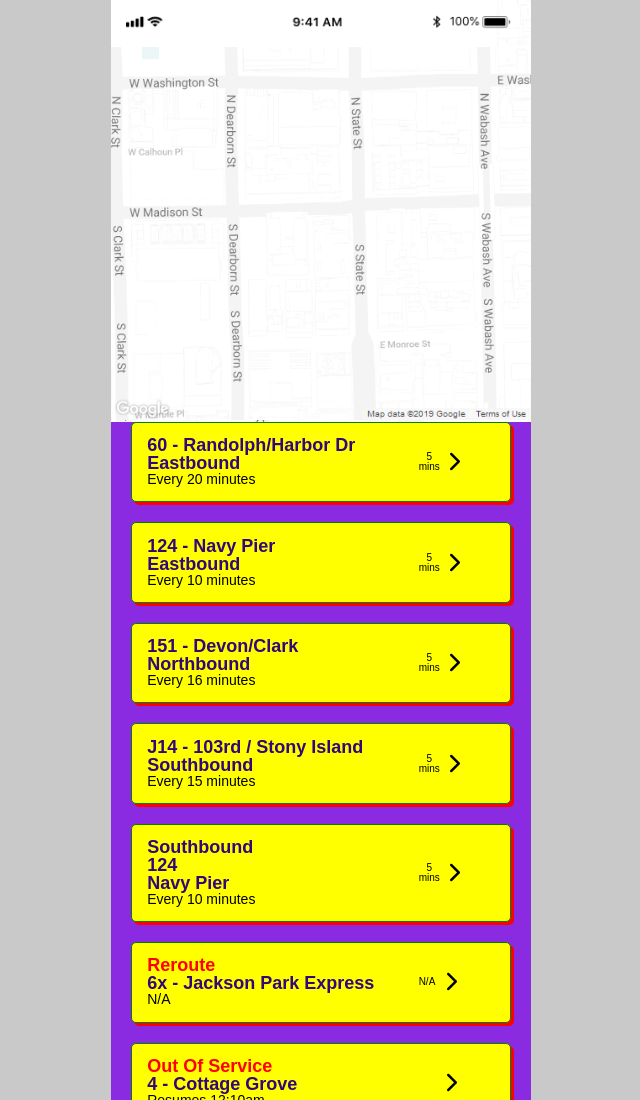
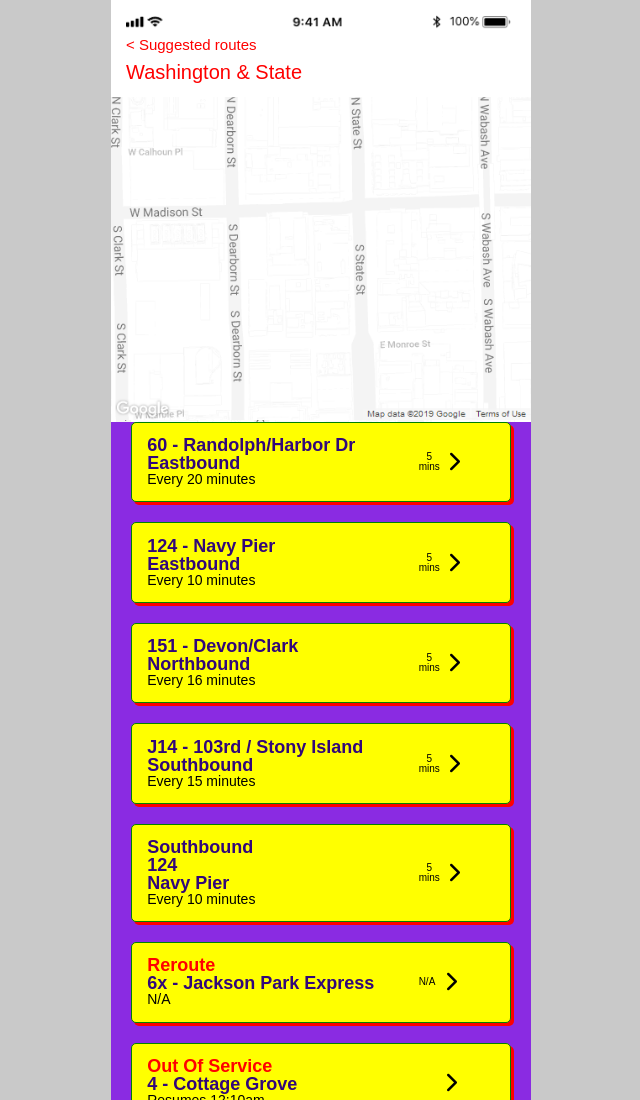
Before and after one commit to kindasortamaybe3/busybus, a plain HTML site: page index.html in a window 1280 px wide. Shown: the top 1100 px of the page, without its empty margins (319-959 px from the left). Drawn offline with Linux system fonts and the light colour scheme.

Commit message:
updated status bar and changed image url path

```diff
--- a/css/style.css
+++ b/css/style.css
@@ -18,10 +18,20 @@
     /*not quite sure why this is tiled?
     Get to it later!*/
   }
-
+ .statusbar p {
+   color: red;
+ }
+ .location {
+   font-size: 20px;
+   padding-top: 10px;
+ }
+ .routes {
+   font-size: 15px;
+   padding-top: 5px;
+ }
  .statusbar {
     position: center;
-    width: 385px;
+    width: 420px;
     background-color: white;
     margin: auto;
     padding: 15px;
--- a/index.html
+++ b/index.html
@@ -12,10 +12,12 @@
         <nav>
             <div class="statusbar">
                 <img src="images/light status bar.png" class="navimage" alt="iOS statusbar">
+                <p class="routes">< Suggested routes</p>
+                <p class="location">Washington & State</p>
             </div>
         </nav>
         <div class= "map">
-            <img src =../images/snazzy-image.png class= "map"></div>
+            <img src ="images/snazzy-image.png" class= "map"></div>
       </div>
       <section class="bus-list">
         <div class="infobox">
```
